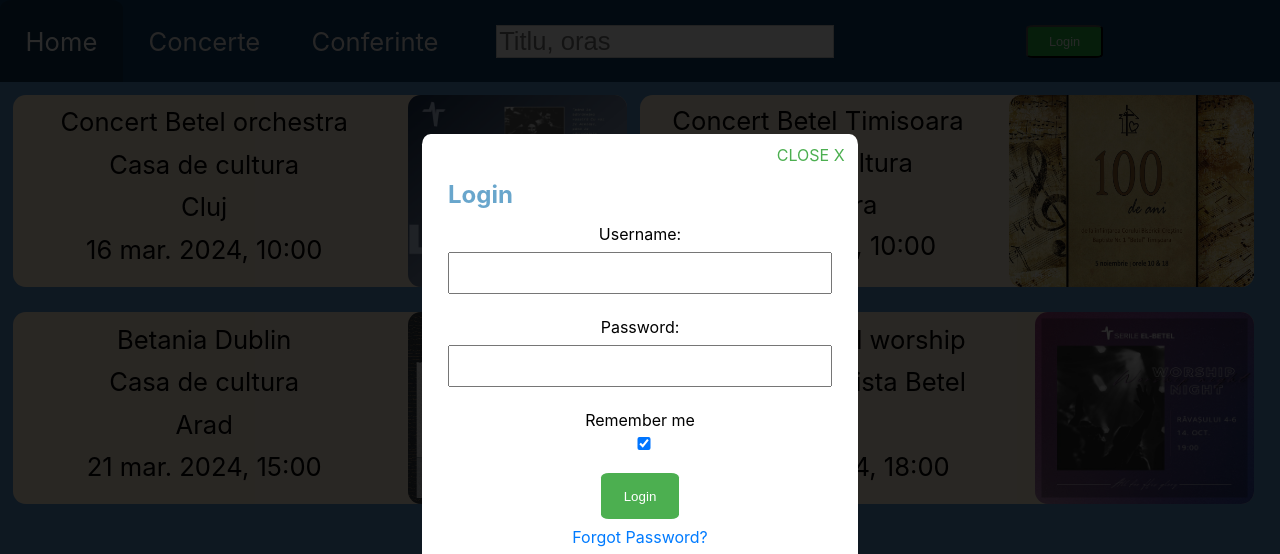
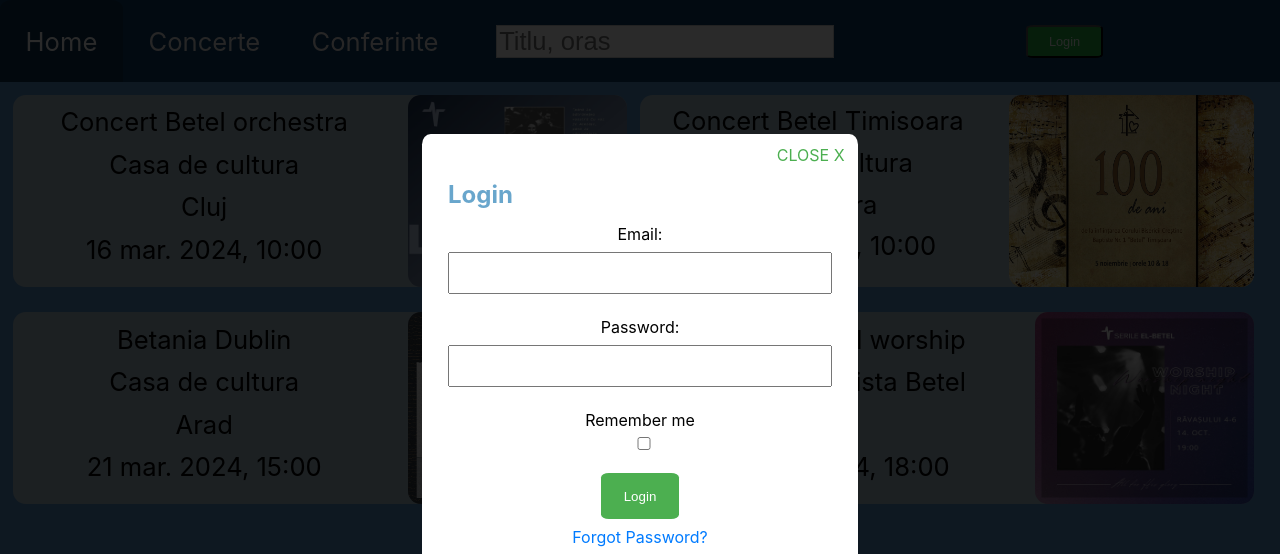
Before and after one commit to sebastianporumb/event-crestin, a React (Create React App) app: page / in a window 1280 px wide. Both pictures are taken after a click on the button "Login". Shown: the top 554 px of the page. Built offline with nearby package versions, Linux system fonts and the light colour scheme.

Commit message:
little css work

```diff
--- a/src/Components/Events/Card.css
+++ b/src/Components/Events/Card.css
@@ -2,7 +2,7 @@
   display: flex;
   height: 15vw;
   margin-top: 1%;
-  background-color: antiquewhite;
+  background-color: rgba(250, 235, 215, 0.508);
   width: 49%;
   margin-left: 1%;
   border-radius: 1vw;
--- a/src/Components/Events/EventPopup.css
+++ b/src/Components/Events/EventPopup.css
@@ -12,12 +12,16 @@
 }
 
 .fullscreen-popup {
-  background-color: #fff;
+  background-color: #ffffffbc;
   padding: 20px;
   max-width: 90%;
   max-height: 90%;
   overflow: auto;
   position: relative;
+}
+
+.custom-paragraphs {
+  font-size: 1.3em;
 }
 
 .close-button {
--- a/src/Components/Events/EventPopup.js
+++ b/src/Components/Events/EventPopup.js
@@ -3,9 +3,11 @@ import "./EventPopup.css";
 
 const EventPopup = ({ event, onClose }) => {
   const renderParagraphs = (text) => {
-    return text
-      .split("\n")
-      .map((paragraph, index) => <p key={index}>{paragraph}</p>);
+    return text.split("\n").map((paragraph, index) => (
+      <p key={index} className="custom-paragraphs">
+        {paragraph}
+      </p>
+    ));
   };
 
   const handleOverlayClick = (e) => {
--- a/src/Components/Login/LoginForm.js
+++ b/src/Components/Login/LoginForm.js
@@ -24,7 +24,7 @@ const LoginForm = ({ onClose }) => {
         <form onSubmit={handleSubmit}>
           <h2>Login</h2>
           <label>
-            Username:
+            Email:
             <input
               type="text"
               value={username}
@@ -41,7 +41,7 @@ const LoginForm = ({ onClose }) => {
           </label>
           <label>
             Remember me
-            <input type="checkbox" checked="checked" name="remember" />
+            <input type="checkbox" name="remember" />
           </label>
           <div className="form-actions">
             <button type="submit">Login</button>
```
